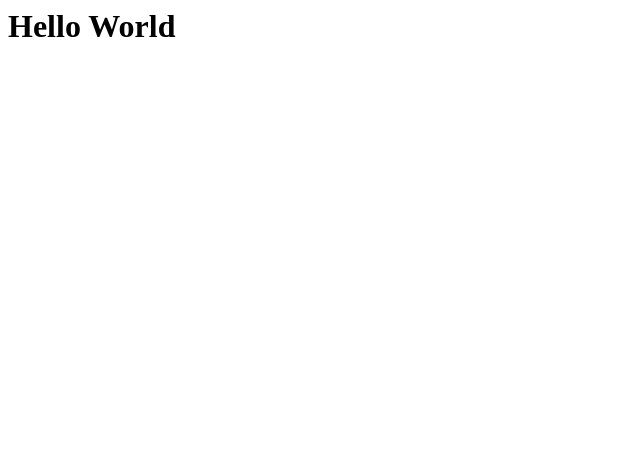
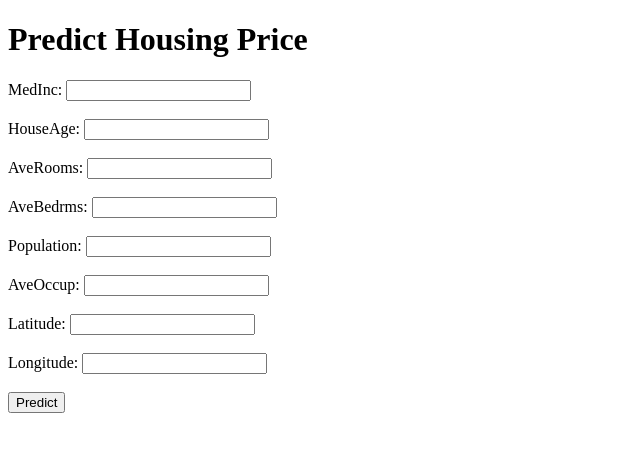
Before and after one commit to SahilKadolkar/HousePricing, a Flask app: page / in a window 1280 px wide. Shown: the top 452 px of the page, without its empty margins (0-640 px from the left). Run offline with Flask 3, Linux system fonts and the light colour scheme; parts of the project's set-up code (start-up, migrations or seed data) failed here and were passed over.

Commit message:
The Web app is ready

```diff
--- a/app.py
+++ b/app.py
@@ -27,5 +27,14 @@ def predict_api():
     print(output[0])
     return jsonify(output[0])
 
+@app.route('/predict',methods=['POST'])
+def predict():
+    data=[float(x) for x in request.form.values()]
+    final_input=scaler.transform(np.array(data).reshape(1,-1))
+    print(final_input)
+    output=regmodel.predict(final_input)[0]
+    return render_template("home.html",prediction_text="The House Price prediction is {}".format(output))
+
+
 if __name__ == "__main__":
     app.run(debug=True)
--- a/templates/home.html
+++ b/templates/home.html
@@ -1,3 +1,44 @@
-<h1>Hello World
+<!DOCTYPE html>
+<html>
+<head>
+    <title>California Housing Price Prediction</title>
+</head>
+<body>
+    <h1>Predict Housing Price</h1>
 
-</h1>
+    <!-- Form starts -->
+    <form action="{{ url_for('predict') }}" method="post">
+        <label>MedInc:</label>
+        <input type="text" name="MedInc" required><br><br>
+
+        <label>HouseAge:</label>
+        <input type="text" name="HouseAge" required><br><br>
+
+        <label>AveRooms:</label>
+        <input type="text" name="AveRooms" required><br><br>
+
+        <label>AveBedrms:</label>
+        <input type="text" name="AveBedrms" required><br><br>
+
+        <label>Population:</label>
+        <input type="text" name="Population" required><br><br>
+
+        <label>AveOccup:</label>
+        <input type="text" name="AveOccup" required><br><br>
+
+        <label>Latitude:</label>
+        <input type="text" name="Latitude" required><br><br>
+
+        <label>Longitude:</label>
+        <input type="text" name="Longitude" required><br><br>
+
+        <button type="submit">Predict</button>
+    </form>
+    <!-- Form ends -->
+
+    <!-- Display Prediction -->
+    {% if prediction_text %}
+        <h2 style="color: green;">{{ prediction_text }}</h2>
+    {% endif %}
+</body>
+</html>
```
